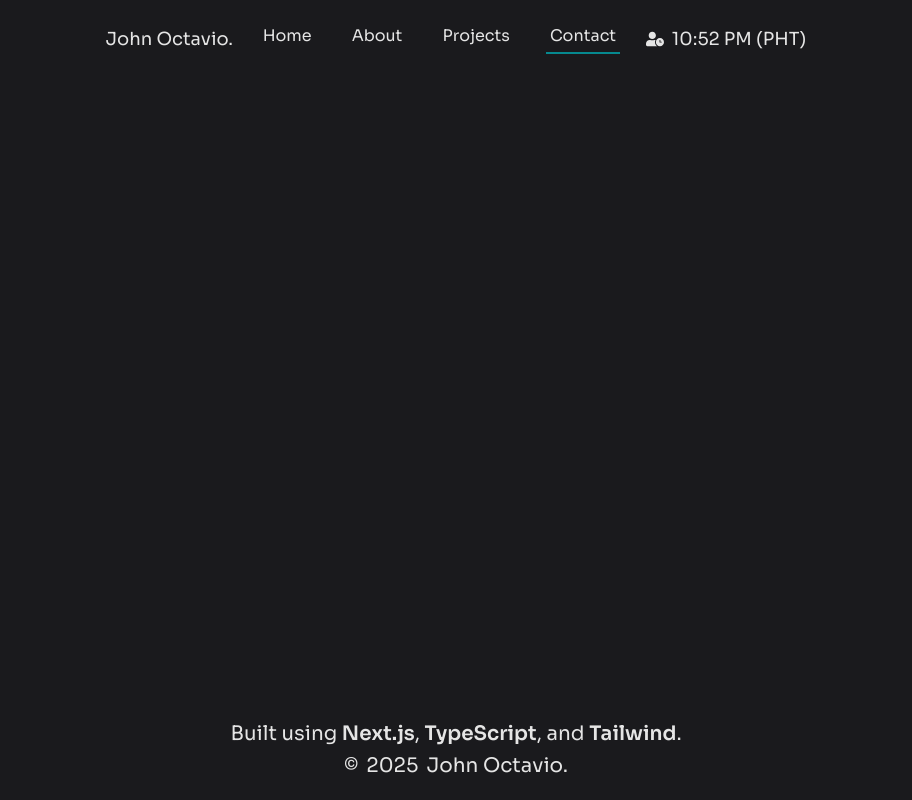
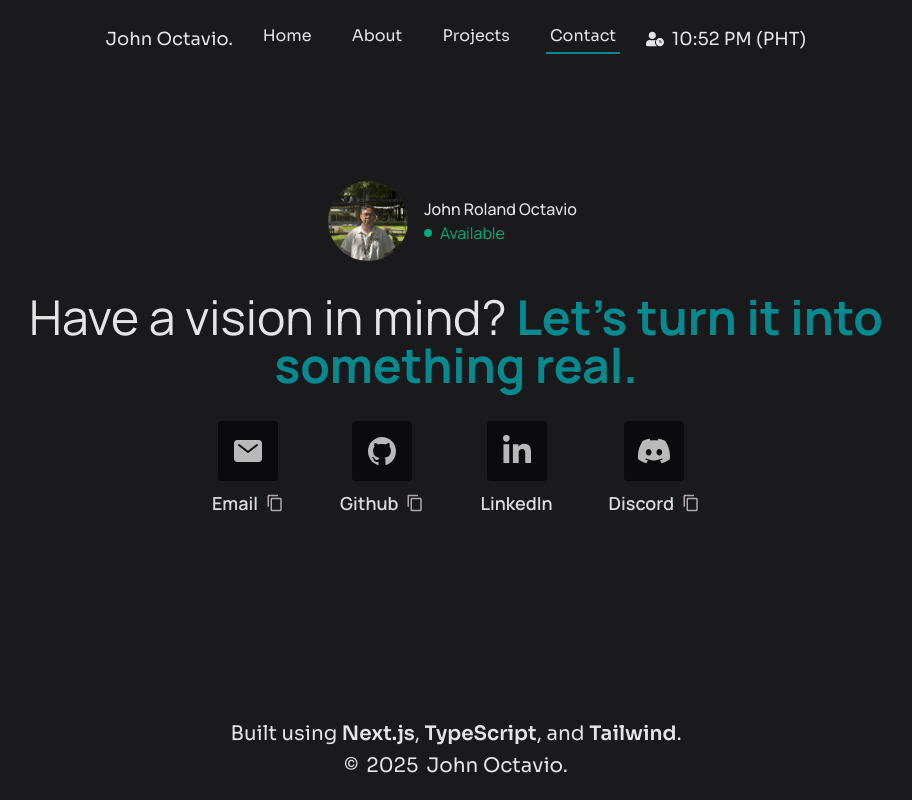
Before and after one commit to ChocoCodes/portfolio, a Next.js app: page /contact in a window 1280 px wide. Shown: the whole page, without its empty margins (184-1096 px from the left). Built offline with nearby package versions, Linux system fonts and the light colour scheme.

Commit message:
feat: contact page

```diff
--- a/app/contact/page.tsx
+++ b/app/contact/page.tsx
@@ -1,3 +1,6 @@
+import Image from 'next/image';
+import { ContactLinks } from '@/components/contact/_components';
+
 export const generateMetadata = () => {
   return {
     title: `Contact | John Octavio`,
@@ -6,5 +9,21 @@ export const generateMetadata = () => {
 }
 
 export default function Contact() {
-
+    return (
+      <>
+        <div className="w-3/5 md:w-4/5 flex flex-col gap-8 items-center justify-center font-manrope my-auto">
+          <div className="flex w-1/4 gap-4 mx-auto text-default items-center">
+            <div className="relative w-20 h-20">
+              <Image src="/img/profile-octavio.jpg" alt='Image of John Roland Octavio' fill className='object-cover rounded-full'/>
+            </div>
+            <div className="flex flex-col">
+              <p className='text-xs md:text-base font-medium'>John Roland Octavio</p>
+              <span className='inline-flex gap-2 items-center text-green'><div className="w-2 h-2 rounded-full bg-green"></div>Available</span>
+            </div>
+          </div>
+          <p className="text-center w-full text-default text-2xl md:text-5xl">Have a vision in mind? <span className="font-bold text-accent">Let’s turn it into something real.</span></p>
+          <ContactLinks />
+        </div>
+      </>
+    )
 }
--- /dev/null
+++ b/components/contact/_components.ts
@@ -0,0 +1,8 @@
+import { ContactLink, ContactLinks } from "./contact-link";
+import { CopyButton } from "./copy-button";
+
+export {
+    ContactLinks,
+    ContactLink,
+    CopyButton
+};
--- /dev/null
+++ b/components/contact/contact-link.tsx
@@ -0,0 +1,50 @@
+"use client";
+import { IconType } from "react-icons";
+import { SocialIcon } from "../hero/social-link";
+import { CopyButton } from "./_components";
+import { SOCIALS } from "@/utils/contents";
+
+interface ContactLinkProps {
+    name: string;
+    link: string;
+    icon: IconType;
+    borderedIcons?: boolean;
+    contact?: string;
+    extendedClass: string;
+    iconSize: string;
+}
+
+export const ContactLink = ({ name, link, icon, borderedIcons = true, contact, extendedClass, iconSize }: ContactLinkProps) => {
+    return (
+        <div className="flex flex-col gap-2 items-center text-center">
+            <SocialIcon
+                name={ name }
+                link={ link }
+                icon={ icon }
+                borderedIcons={ borderedIcons }
+                extendedClass={ extendedClass }
+                iconSize={ iconSize }
+            />
+            <div className="flex gap-2">
+                <p className="text-default/95 text-lg font-semibold">{ name }</p>
+                { contact && <CopyButton value={ contact } />  }
+            </div>
+        </div>
+    )
+}
+
+export const ContactLinks = () => {
+    return (
+        <div className="flex flex-col md:flex-row gap-8 md:gap-14 justify-center w-full">
+            {SOCIALS.map((social, i) => (
+                <ContactLink
+                    key={ i }
+                    { ...social }
+                    borderedIcons={ false }
+                    extendedClass="w-10 h-10 md:w-15 md:h-15"
+                    iconSize="w-6 h-6 md:w-8 md:h-8"
+                />
+            ))}
+        </div>
+    )
+}
--- /dev/null
+++ b/components/contact/copy-button.tsx
@@ -0,0 +1,37 @@
+"use client";
+
+import { useState } from 'react';
+import { MdOutlineContentCopy } from "react-icons/md";
+import { FaCheck } from "react-icons/fa6";
+
+interface CopyButtonProps {
+    value: string;
+}
+
+export const CopyButton = ({ value }: CopyButtonProps) => {
+    const [copied, setCopied] = useState(false);
+
+    const handleCopy = async () => {
+        if (!value) return;
+        await navigator.clipboard.writeText(value);
+        setCopied(true);
+        setTimeout(() => setCopied(false), 3000);
+    }
+
+    return (
+        <div className="relative group flex items-center hover:cursor-pointer text-lg text-secondary font-manrope">
+            <button onClick={ handleCopy }>
+                { copied ? <FaCheck /> : <MdOutlineContentCopy /> }
+            </button>
+            <span
+                className="
+                    absolute left-1/2 -translate-x-1/2
+                    -bottom-6 px-2 py-1 text-xs rounded bg-surface text-default opacity-0
+                    group-hover:opacity-100 transition-opacity duration-200 whitespace-nowrap
+                "
+            >
+                { copied ? "Copied!" : value }
+            </span>
+        </div>
+    )
+}
--- a/components/hero/hero.tsx
+++ b/components/hero/hero.tsx
@@ -21,7 +21,7 @@ export const Hero = () => {
                 <p className="inline-flex gap-1 text-[8px] lg:text-lg items-center font-manrope text-secondary -mt-2 md:-mt-4"> <GrLocationPin /> Bacolod City, Philippines</p>
                 <p className="w-full text-[10px] lg:text-lg text-default">
                     I specialize in building clean, practical, and effective solutions for 3 years.
-                    Currently serving as the <span className="font-semibold">Chief Technology Officer</span> and a former <span className="font-semibold">Web Development Lead</span> of
+                    Currently serving as the <span className="font-semibold">Chief Technology Officer</span> and was a former <span className="font-semibold">Web Development Lead</span> of
                     <span className="italic"> Google Developer Groups on Campus-USLS</span>.
                 </p>
                 <div className="flex gap-2 md:gap-4 items-center mt-1">
--- a/components/hero/social-link.tsx
+++ b/components/hero/social-link.tsx
@@ -8,23 +8,25 @@ interface SocialIconProps {
     name: string;
     link: string;
     icon: IconType;
-    borderedIcons: boolean;
+    borderedIcons?: boolean;
+    extendedClass: string;
+    iconSize: string;
 }
 
 interface SocialLinksProps {
     borderedIcons?: boolean;
 }
 
-const SocialIcon = ({ name, link, icon: Icon, borderedIcons }: SocialIconProps) => {
+export const SocialIcon = ({ name, link, icon: Icon, borderedIcons, extendedClass, iconSize }: SocialIconProps) => {
     return (
         <Link
             href={ link }
             target={ name !== 'Email' ? "_blank" : '_self' }
             aria-label={ name }
-            className={`${ borderedIcons ? 'border border-default/80' : '' } text-default/80 flex justify-center items-center bg-surface rounded-sm p-1 w-5 h-5 md:w-10 md:h-10 hover:bg-default/80 hover:text-background transition-colors duration-300`}
+            className={`${ borderedIcons ? 'border border-default/80' : '' } ${ extendedClass } text-default/80 flex justify-center items-center bg-surface rounded-sm p-1 hover:bg-default/80 hover:text-background transition-colors duration-300`}
             rel="noopener noreferrer"
         >
-            <Icon className='md:w-6 md:h-6 text-center' />
+            <Icon className={`${ iconSize } text-center`} />
         </Link>
     )
 }
@@ -32,8 +34,14 @@ const SocialIcon = ({ name, link, icon: Icon, borderedIcons }: SocialIconProps)
 export const SocialLinks = ({ borderedIcons = true }: SocialLinksProps) => {
     return (
         <div className="flex gap-2 md:gap-3 items-center">
-            {SOCIALS.map((social, i) => (
-                <SocialIcon key={ i } name={ social.name } link={ social.link } icon={ social.icon } borderedIcons={ borderedIcons } />
+            {SOCIALS.filter(social => social.name !== 'Discord').map((social, i) => (
+                <SocialIcon
+                    key={ i }
+                    { ...social }
+                    borderedIcons={ borderedIcons }
+                    extendedClass='w-5 h-5 md:w-10 md:h-10'
+                    iconSize='md:w-6 md:h-6'
+                />
             ))}
         </div>
     )
--- a/components/projects/project-card.tsx
+++ b/components/projects/project-card.tsx
@@ -55,9 +55,9 @@ export const ProjectCard = ({
             <div
                 className={`
                     absolute top-0 w-full flex justify-end gap-1 p-3
-                    md:translate-y-full md:opacity-0 transition-all duration-300
+                    md:-translate-y-full md:opacity-0 transition-all duration-300
                     md:group-hover:translate-y-0 md:group-hover:opacity-100
-                    ${ tapped ? 'translate-y-0 opacity-100' : 'translate-y-full opacity-0' }
+                    ${ tapped ? 'translate-y-0 opacity-100' : '-translate-y-full opacity-0' }
                 `}
             >
                 {links.map((link, i) => (
--- a/utils/contents.ts
+++ b/utils/contents.ts
@@ -8,6 +8,7 @@ import {
     TechStack
 } from './types';
 import {
+    SiDiscord,
     SiReact,
     SiNextdotjs,
     SiJavascript,
@@ -44,9 +45,10 @@ export const TECH_STACK: TechStack[] = [
 ]
 
 export const SOCIALS = [
-    { name: 'Email', link: 'mailto:johnrlnd1704@gmail.com?subject=Portfolio%20Inquiry', icon: IoMail },
-    { name: 'Github', link: 'https://github.com/ChocoCodes', icon: IoLogoGithub },
+    { name: 'Email', link: 'mailto:johnrlnd1704@gmail.com?subject=Inquiry%20From%20Porfolio', icon: IoMail, contact: 'johnrlnd1704@gmail.com' },
+    { name: 'Github', link: 'https://github.com/ChocoCodes', icon: IoLogoGithub, contact: 'ChocoCodes' },
     { name: 'LinkedIn', link: 'https://www.linkedin.com/in/johnrlnd', icon: FaLinkedinIn },
+    { name: 'Discord', link: 'https://discord.com/users/335627275821252608', icon: SiDiscord, contact: 'ambasingh404' }
 ];
 
 export const PROJECTS: Project[] = [
```
Also changed, not shown: 1 other file (tests, documents, lock files or other folders).
